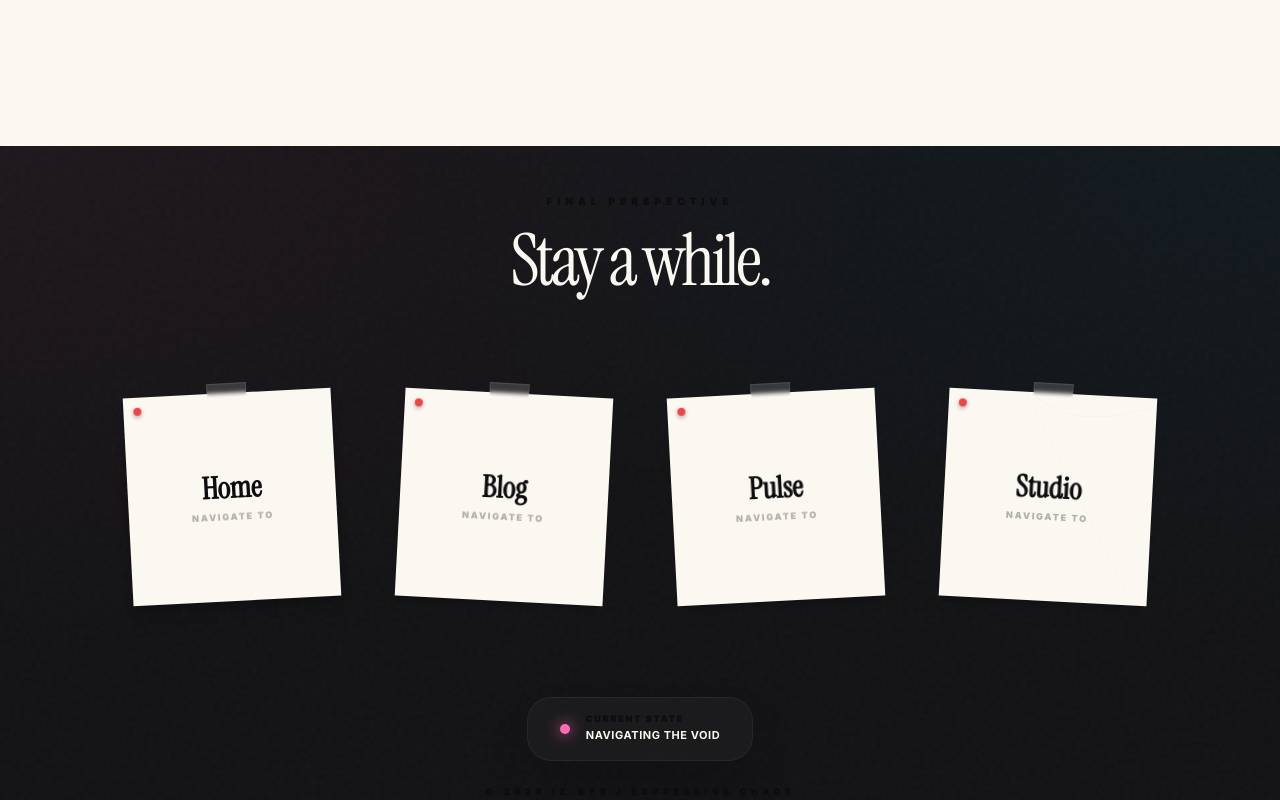
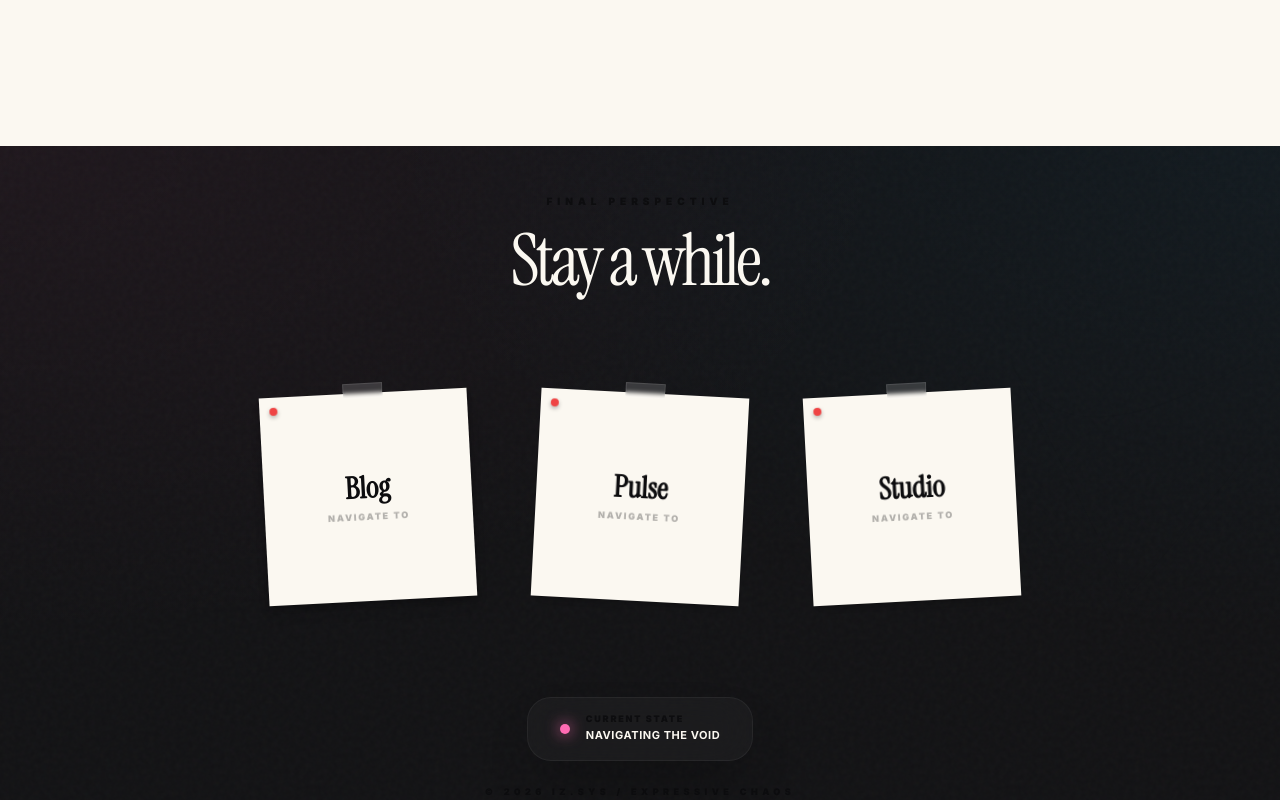
Before and after one commit to nkundabella/reminiscent, a Next.js app: page / in a window 1280 px wide. Shown: the part 1726-2526 px from the top of the page. Built offline with nearby package versions, Linux system fonts and the light colour scheme.

Commit message:
remove unnecessary card

```diff
--- a/src/components/Footer.tsx
+++ b/src/components/Footer.tsx
@@ -41,6 +41,7 @@ function BasicFooter() {
 }
 
 function ReceiptFooter() {
+  const pathname = usePathname();
   const [today, setToday] = useState(new Date());
   const [transId, setTransId] = useState("");
 
@@ -48,6 +49,8 @@ function ReceiptFooter() {
     setToday(new Date());
     setTransId(Math.random().toString(36).substring(2, 10).toUpperCase());
   }, []);
+
+  const filteredLinks = links.filter(link => link.href !== pathname);
 
   return (
     <footer className="w-full pt-40 pb-20 px-4 flex flex-col items-center overflow-hidden relative z-20">
@@ -77,7 +80,7 @@ function ReceiptFooter() {
             </div>
 
             <div className="flex flex-col gap-3">
-              {links.map((link) => (
+              {filteredLinks.map((link) => (
                 <Link key={link.href} href={link.href} className="group flex justify-between items-baseline hover:bg-[#0d0d0f]/5 px-2 -mx-2 py-1 transition-all rounded-sm">
                   <span className="uppercase font-black text-sm tracking-tight group-hover:pl-1 transition-all">{link.label}</span>
                   <div className="flex-1 border-b border-dotted border-[#0d0d0f]/30 mx-3 mb-1" />
@@ -127,6 +130,9 @@ function ReceiptFooter() {
 }
 
 function DesktopRevealFooter() {
+  const pathname = usePathname();
+  const filteredLinks = links.filter(link => link.href !== pathname);
+
   return (
     <div className="relative mt-40">
       {/* The sticky container that sits behind the content */}
@@ -142,21 +148,22 @@ function DesktopRevealFooter() {
 
             {/* Scattered Notes (Links) */}
             <div className="flex flex-wrap justify-center gap-6 md:gap-16 relative w-full px-4">
-              {links.map((link, i) => (
+              {filteredLinks.map((link, i) => (
+                <Link key={link.href} href={link.href} className="block group">
                   <motion.div
-                  key={link.href}
                     initial={{ rotate: i % 2 === 0 ? -3 : 3, y: 0 }}
                     whileHover={{ y: -15, rotate: 0, scale: 1.05, zIndex: 50 }}
-                  className="scattered-note w-36 h-36 md:w-52 md:h-52 flex flex-col items-center justify-center text-center cursor-pointer group shrink-0"
+                    className="scattered-note w-36 h-36 md:w-52 md:h-52 flex flex-col items-center justify-center text-center cursor-pointer group-hover:bg-[#fef9c3] transition-colors shrink-0"
                   >
                     <div className="note-pin" />
-                  <Link href={link.href} className="flex flex-col items-center px-4">
+                    <div className="flex flex-col items-center px-4">
                       <span className="font-serif text-xl md:text-3xl font-black mb-1 group-hover:text-aura-pink transition-colors leading-tight">
                         {link.label}
                       </span>
                       <span className="text-[8px] md:text-[9px] font-black uppercase tracking-[0.2em] opacity-30">Navigate to</span>
+                    </div>
+                  </motion.div>
                 </Link>
-                </motion.div>
               ))}
 
               {/* Artistic Scribble/Note */}
```
Lines whose indentation alone changed are shown as unchanged.
